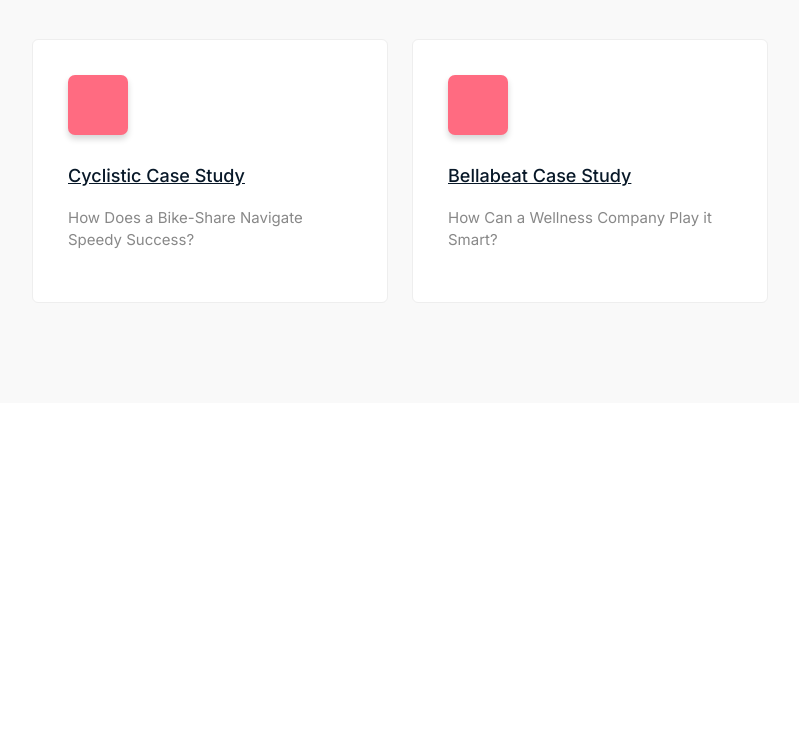
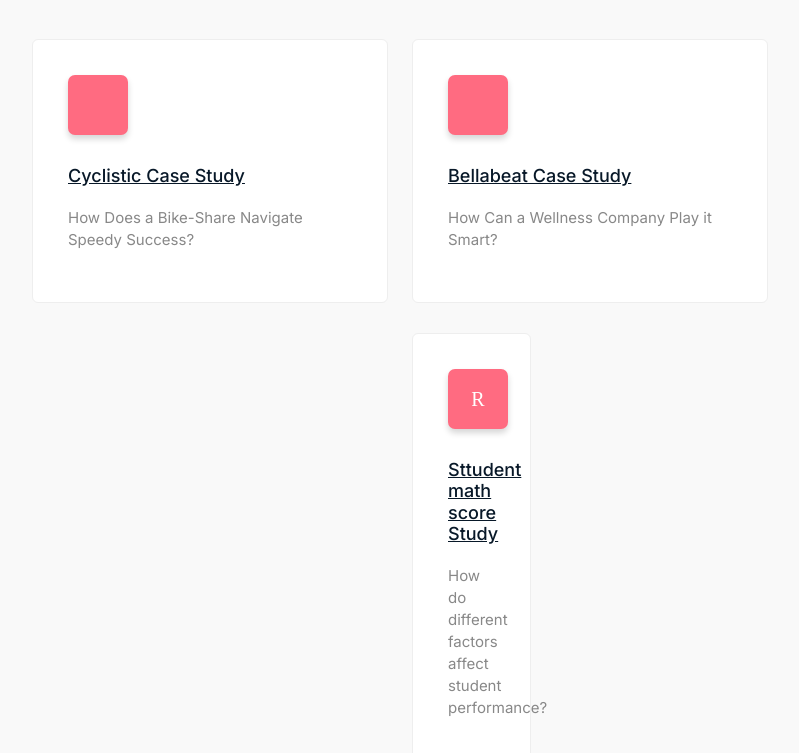
Before and after one commit to SundriedCorn/SundriedCorn, a plain HTML site: page index.html in a window 1280 px wide. Shown: the part 163-916 px from the top of the page, without its empty margins (50-849 px from the left). Before the commit the page ends 800 px from the top, so only its background shows below. Drawn offline with Linux system fonts and the light colour scheme; some icons are missing; a web font is replaced by a local one.

Commit message:
Update index.html

```diff
--- a/index.html
+++ b/index.html
@@ -60,6 +60,15 @@
                         <p>How Can a Wellness Company Play it Smart?</p>
                     </div>
                     <!-- End Single Feature -->
+
+                    <div class="col-lg-4 col-md-6 col-12" >
+                        <!-- Start Single Feature -->
+                        <div class="single-feature wow fadeInUp" >
+                            <i class="lni">R</i>
+                            <h3><a href="mathscores.html">Sttudent math score Study</a></h3>
+                            <p>How do different factors affect student performance?</p>
+                        </div>
+                        <!-- End Single Feature -->
                 </div>
             </div>
         </div>
```
